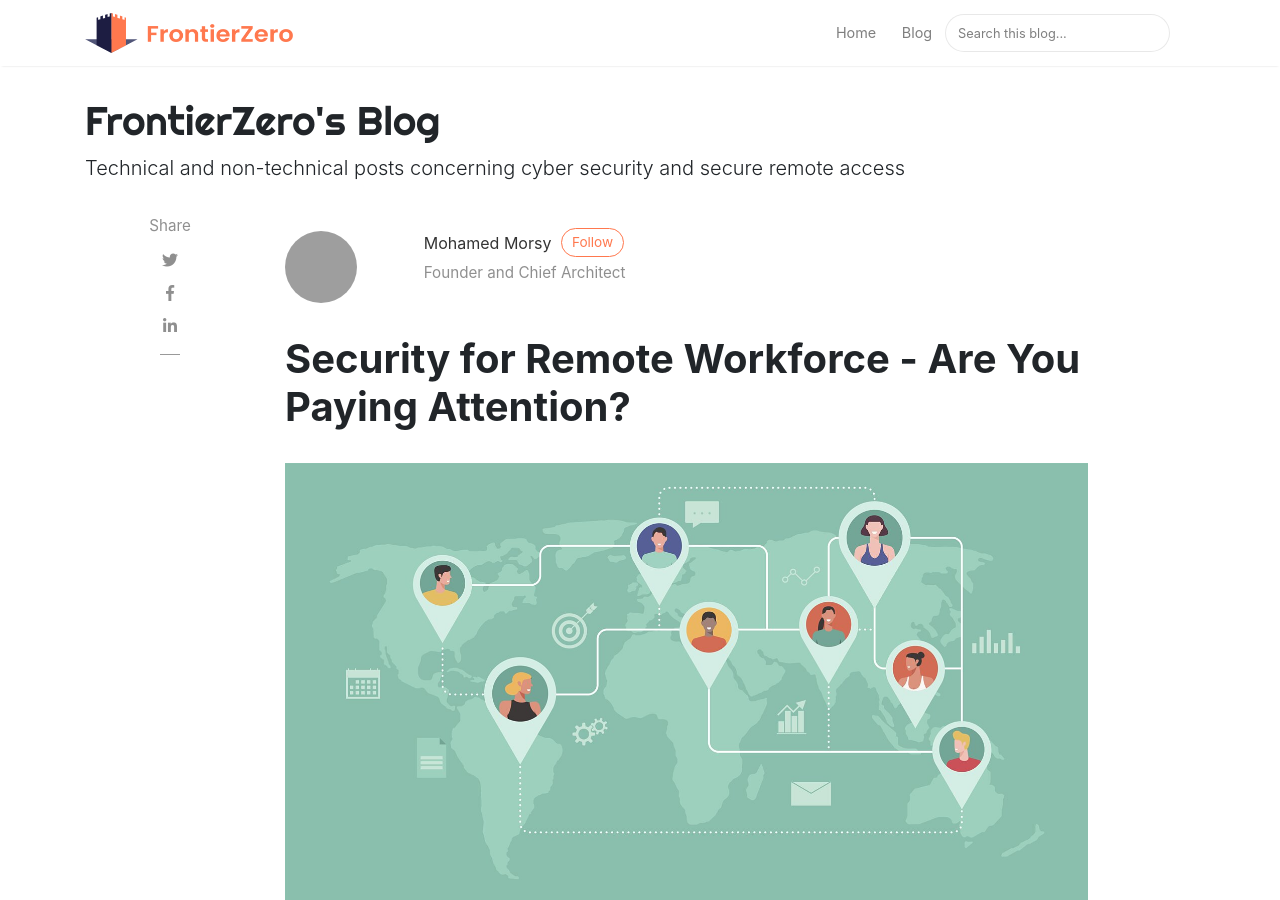
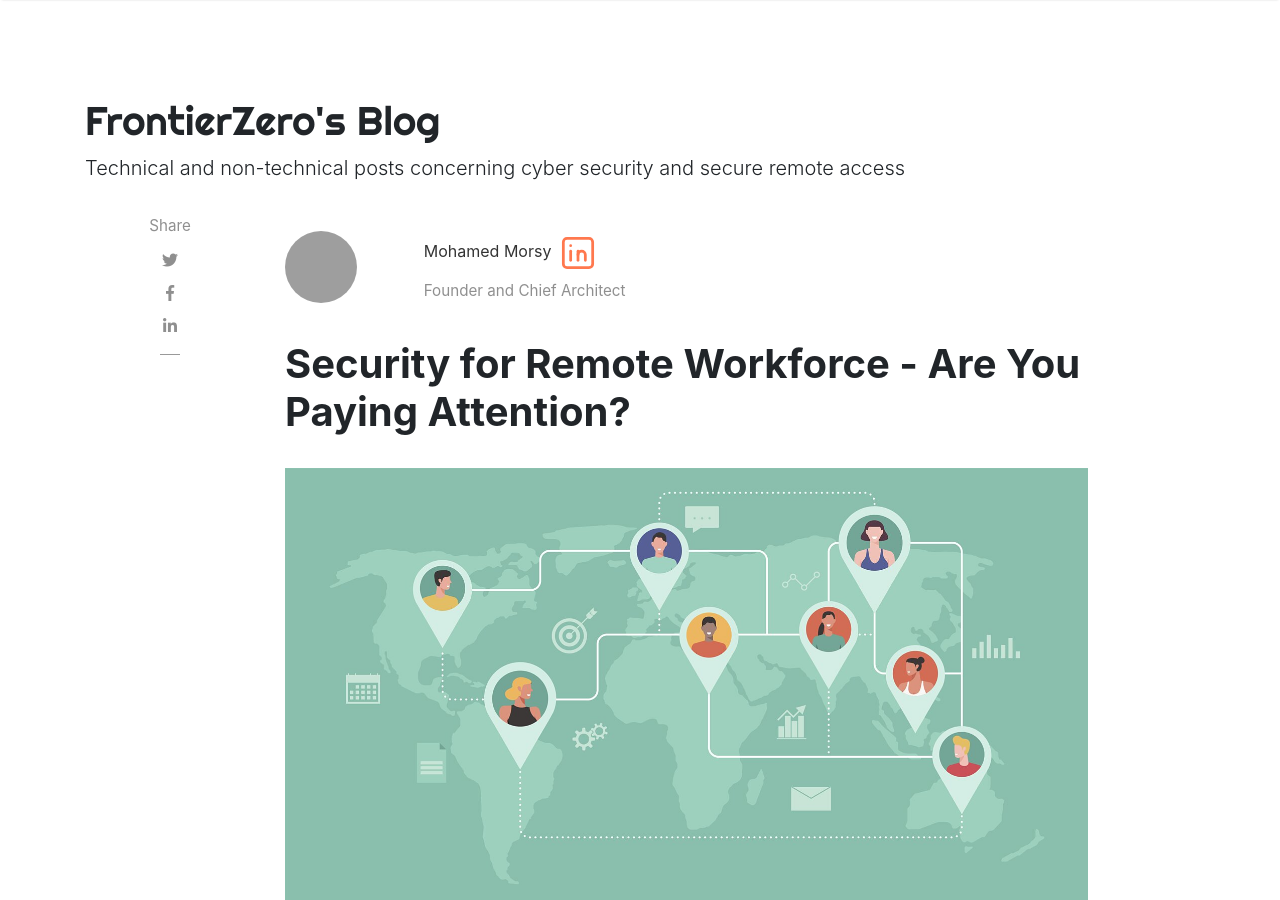
Before and after one commit to Frontier0/frontierzero-blog.github.io, a Jekyll site: the page built from _posts/2022-07-10-security-remote-access.md, in a window 1280 px wide and 900 px high. Built offline with Jekyll 4.4.1, drawn with Linux system fonts in a browser that asks for light colours; nearby versions of some CDN libraries; grey boxes are pictures that could not be loaded.

Commit message:
fix linkedin info

```diff
--- a/_config.yml
+++ b/_config.yml
@@ -19,8 +19,9 @@ authors:
     display_name: Mohamed Morsy
     gravatar: e56154546cf4be74e393c62d1ae9f9d4
     email: morsy@frontierzero.io
-    web: https://linkedin.com/in/morsyy
+    web: https://www.frontierzero.io/
     #twitter: https://twitter.com/wowthemesnet
+    linkedin: https://linkedin.com/in/morsyy
     description: "Founder and Chief Architect"
 # Plugins
 plugins:
--- a/_layouts/post.html
+++ b/_layouts/post.html
@@ -33,8 +33,9 @@ post_class: post-template
                         {% endif %}
                     </div>
                     <div class="col-xs-12 col-md-9 col-lg-10 text-center text-md-left">
-                        <a target="_blank" class="link-dark" href="{{ author.web }}">{{ author.display_name }} </a><a
-                            target="_blank" href="{{ author.twitter }}" class="btn follow">Follow</a>
+                        <a target="_blank" class="link-dark" href="{{ author.web }}">{{ author.display_name }} </a>
+                        {% if author.twitter %}<a target="_blank" href="{{ author.twitter }}"class="btn follow">Follow</img></a>{% endif %}
+                        {% if author.linkedin %}<a target="_blank" href="{{ author.linkedin }}"><img src="/assets/images/linkedin-logo.svg"></img></a>{% endif %}
                         <div><span class="author-description">{{ author.description }}</span></div>
                     </div>
                 </div>
```
Also changed, not shown: assets/images/linkedin-logo.svg (added), assets/images/linkedin-svgrepo-com.svg (added).
